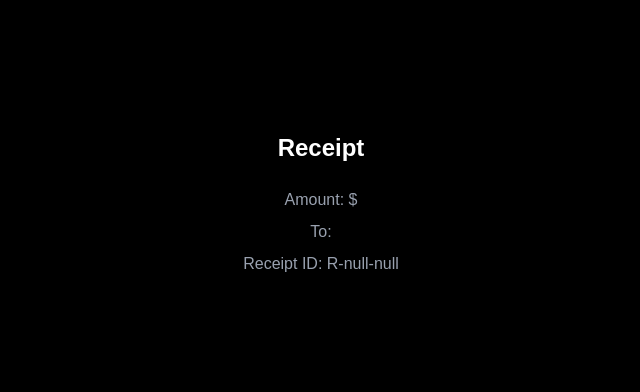
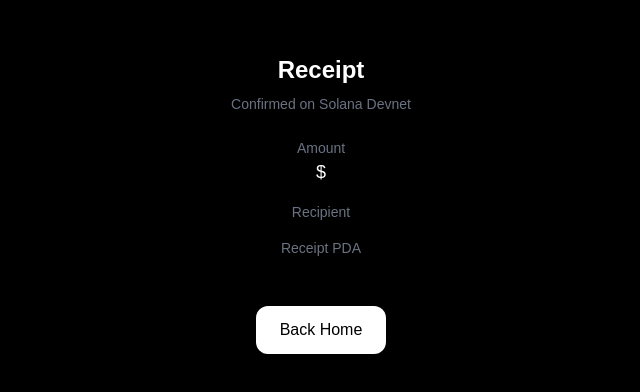
Before and after one commit to zephyon-labs/zephipay-frontend, a Next.js app: page /receipt in a window 1280 px wide. Shown: the part 196-588 px from the top of the page, without its empty margins (319-959 px from the left). Built offline with nearby package versions, Linux system fonts and the light colour scheme.

Commit message:
polish: improve receipt UI and explorer link

```diff
--- a/src/app/receipt/page.tsx
+++ b/src/app/receipt/page.tsx
@@ -1,26 +1,65 @@
 "use client";
 
-import { useMemo } from "react";
-import { useSearchParams } from "next/navigation";
+import { useSearchParams, useRouter } from "next/navigation";
 
 export default function ReceiptPage() {
   const params = useSearchParams();
+  const router = useRouter();
 
   const recipient = params.get("recipient");
   const amount = params.get("amount");
+  const receipt = params.get("receipt");
 
-  const receiptId = `R-${amount}-${recipient}`;
+  const shortRecipient = recipient
+    ? `${recipient.slice(0, 5)}...${recipient.slice(-4)}`
+    : "";
+
+  const shortReceipt = receipt
+    ? `${receipt.slice(0, 5)}...${receipt.slice(-4)}`
+    : "";
 
   return (
-    <main className="min-h-screen bg-black text-white flex items-center justify-center">
-      <div className="w-full max-w-sm space-y-6 text-center">
-        <h2 className="text-2xl font-semibold">Receipt</h2>
+    <main className="min-h-screen bg-black text-white flex items-center justify-center px-6">
+      <div className="w-full max-w-sm text-center space-y-6">
+        <div className="space-y-2">
+          <h2 className="text-2xl font-semibold">Receipt</h2>
+          <p className="text-gray-500 text-sm">Confirmed on Solana Devnet</p>
+        </div>
 
-        <div className="text-gray-400 space-y-2">
-          <p>Amount: ${amount}</p>
-          <p>To: {recipient}</p>
-          <p>Receipt ID: {receiptId}</p>
+        <div className="space-y-4">
+          <div>
+            <p className="text-gray-500 text-sm">Amount</p>
+            <p className="text-lg">${amount}</p>
+          </div>
+
+          <div>
+            <p className="text-gray-500 text-sm">Recipient</p>
+            <p className="text-gray-300">{shortRecipient}</p>
+          </div>
+
+          <div>
+            <p className="text-gray-500 text-sm">Receipt PDA</p>
+            <p className="text-green-400 break-all">{shortReceipt}</p>
+          </div>
+
+          {receipt && (
+            <a
+              href={`https://explorer.solana.com/address/${receipt}?cluster=devnet`}
+              target="_blank"
+              rel="noopener noreferrer"
+              className="block text-blue-400 underline text-sm"
+            >
+              View on Solana Explorer
+            </a>
+          )}
         </div>
+
+        <button
+          onClick={() => router.push("/")}
+          className="mt-6 px-6 py-3 bg-white text-black rounded-xl"
+        >
+          Back Home
+        </button>
       </div>
     </main>
   );
```
